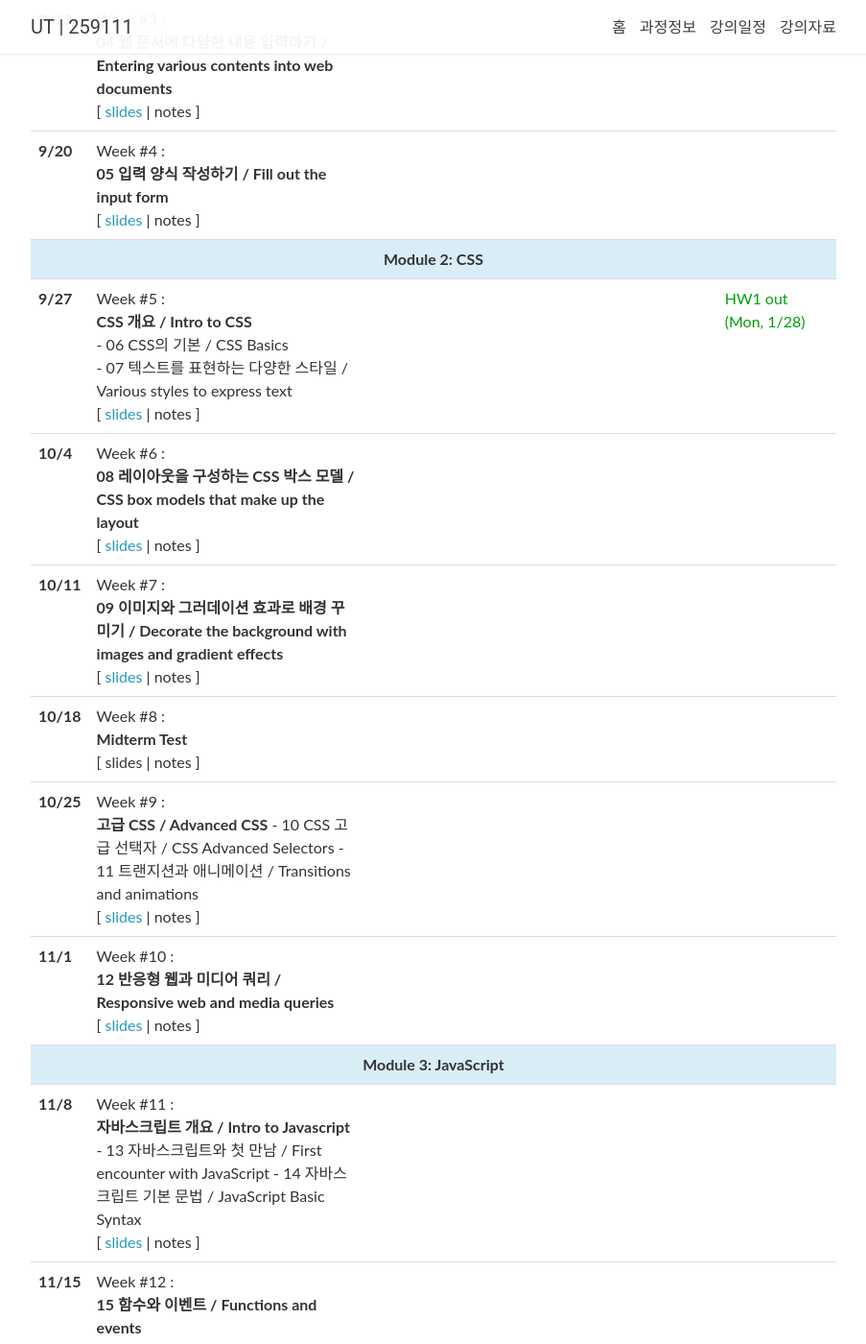
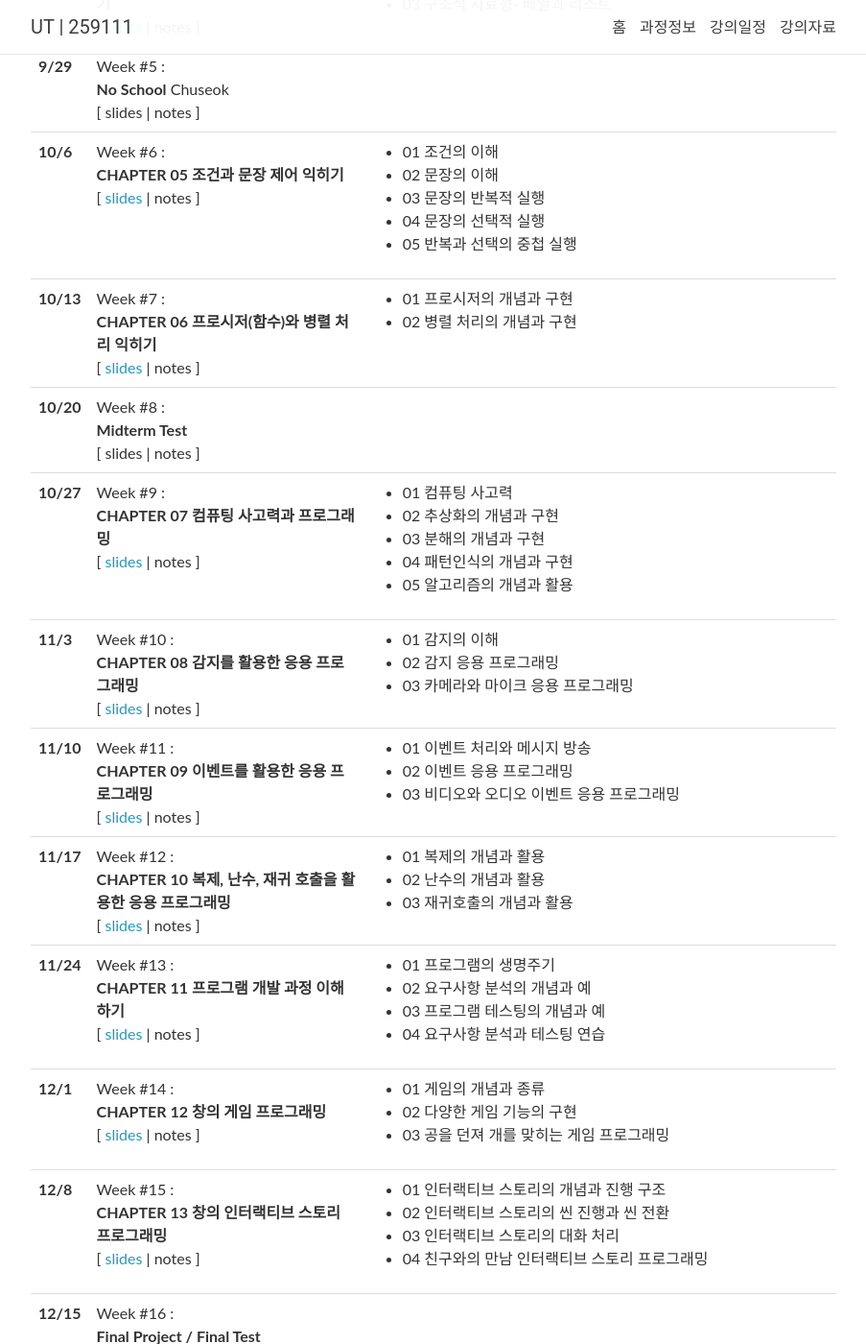
Before and after one commit to 2023-aaronkr/jnue-iss, a Jekyll site: the page built from _pages/lectures.md, in a window 1280 px wide and 1400 px high, scrolled down 625 px. Shown: the whole window at 96% size, without its empty margins (188-1091 px from the left). Built offline with Jekyll 4.4.1, drawn with Linux system fonts in a browser that asks for light colours; nearby versions of some CDN libraries; comment, search, counter and statistics services are not loaded; some of the changed text lies outside the part shown.

Commit message:
Update lectures

```diff
--- a/_data/lectures.yml
+++ b/_data/lectures.yml
@@ -1,134 +1,168 @@
-- title: "Module 1: HTML"
-
-- date: 8/30
+- date: 9/1
   week: 1
   title: >
-    <strong>웹프로그래밍 개요 / Introduction to Web Programming</strong> <br />
-    - 01 웹 개발 시작하기, 프로그램 설치 / Start web development, program installation <br />
-    - 02 웹 개발 환경 만들기 / Creating a web development environment
+    <strong>CHAPTER 01 소프트웨어와 스크래치</strong>
   slides: "https://drive.google.com/file/d/1szM2TsiL8tNYU-MlyTv4vxiFWRitZ_NS"
   readings:
+    - 01 소프트웨어
+    - 02 프로그램과 프로그래밍 언어
+    - 03 스크래치의 특징과 실행
   logistics:
 
-- date: 9/6
+- date: 9/8
   week: 2
   title: >
-    <strong>HTML 개요 / Intro to HTML</strong> <br />
-    - 03 HTML 기본 문서 만들기 / Creating HTML Basic Documents
+    <strong>CHAPTER 02 블록 사용법 익히기</strong>
   slides: "https://drive.google.com/file/d/1szM2TsiL8tNYU-MlyTv4vxiFWRitZ_NS"
   readings:
+    - 01 스크래치 블록의 종류와 사용법
+    - 02 스크래치 프로그래밍 전 과정
   logistics:
 
-- date: 9/13
+- date: 9/15
   week: 3
   title: >
-    <strong>04 웹 문서에 다양한 내용 입력하기 / Entering various contents into web documents</strong>
+    <strong>CHAPTER 03 스프라이트 사용법 익히기</strong>
   slides: "https://drive.google.com/open?id=1pl_IeC4N11IUMAyJnPcT_HDLHBVfB4Qx"
   readings:
+    - 01 스프라이트의 구현 방식
+    - 02 스프라이트의 동작 구현
+    - 03 스프라이트의 형태 구현
+    - 04 스프라이트의 소리 구현
+    - 05 스프라이트의 펜 활용
   logistics:
 
-- date: 9/20
+- date: 9/22
   week: 4
   title: >
-    <strong>05 입력 양식 작성하기 / Fill out the input form</strong>
+    <strong>CHAPTER 04 자료형과 연산, 변수 익히기</strong>
   slides: "https://drive.google.com/open?id=10-YQcNcpEETh8GAbrm2Oc4jFFO5J6q1B"
   readings:
+    - 01 자료형, 연산, 변수
+    - 02 지역 변수와 전역 변수
+    - 03 구조적 자료형- 배열과 리스트
   logistics:
 
-- title: "Module 2: CSS"
-
-- date: 9/27
+- date: 9/29
   week: 5
   title: >
-    <strong>CSS 개요 / Intro to CSS</strong> <br />
-    - 06 CSS의 기본 / CSS Basics <br />
-    - 07 텍스트를 표현하는 다양한 스타일 / Various styles to express text
+    <strong>No School</strong> Chuseok
+
+- date: 10/6
+  week: 6
+  title: >
+    <strong>CHAPTER 05 조건과 문장 제어 익히기</strong>
   slides: "https://drive.google.com/open?id=1CB0FIvx30B8zZYPLxirZNBxPgAR0Nj8K"
   readings:
-  logistics: >
-    <span class="event">HW1 out (Mon, 1/28)</span>
-
-- date: 10/4
-  week: 6
-  title: >
-    <strong>08 레이아웃을 구성하는 CSS 박스 모델 / CSS box models that make up the layout</strong>
-  slides: "https://drive.google.com/open?id=1CB0FIvx30B8zZYPLxirZNBxPgAR0Nj8K"
-  readings:
+    - 01 조건의 이해
+    - 02 문장의 이해
+    - 03 문장의 반복적 실행
+    - 04 문장의 선택적 실행
+    - 05 반복과 선택의 중첩 실행
   logistics:
 
-- date: 10/11
+- date: 10/13
   week: 7
   title: >
-    <strong>09 이미지와 그러데이션 효과로 배경 꾸미기 / Decorate the background with images and gradient effects</strong>
+    <strong>CHAPTER 06 프로시저(함수)와 병렬 처리 익히기</strong>
   slides: "https://drive.google.com/open?id=1m1s2SKX8cKLw-jfHFQaOksQ4ZAVtNnKU"
   readings:
+    - 01 프로시저의 개념과 구현
+    - 02 병렬 처리의 개념과 구현
   logistics:
 
-- date: 10/18
+- date: 10/20
   week: 8
   title: >
     <strong>Midterm Test</strong>
 
-- date: 10/25
+- date: 10/27
   week: 9
   title: >
-    <strong>고급 CSS / Advanced CSS</strong>
-    - 10 CSS 고급 선택자 / CSS Advanced Selectors
-    - 11 트랜지션과 애니메이션 / Transitions and animations
+    <strong>CHAPTER 07 컴퓨팅 사고력과 프로그래밍</strong>
   slides: "https://drive.google.com/open?id=1m1s2SKX8cKLw-jfHFQaOksQ4ZAVtNnKU"
   readings:
+    - 01 컴퓨팅 사고력
+    - 02 추상화의 개념과 구현
+    - 03 분해의 개념과 구현
+    - 04 패턴인식의 개념과 구현
+    - 05 알고리즘의 개념과 활용
   logistics:
 
-- date: 11/1
+- date: 11/3
   week: 10
   title: >
-    <strong>12 반응형 웹과 미디어 쿼리 / Responsive web and media queries</strong>
+    <strong>CHAPTER 08 감지를 활용한 응용 프로그래밍</strong>
   slides: "https://drive.google.com/open?id=1m1s2SKX8cKLw-jfHFQaOksQ4ZAVtNnKU"
   readings:
+    - 01 감지의 이해
+    - 02 감지 응용 프로그래밍
+    - 03 카메라와 마이크 응용 프로그래밍
   logistics:
 
-- title: "Module 3: JavaScript"
-
-- date: 11/8
+- date: 11/10
   week: 11
   title: >
-    <strong>자바스크립트 개요 / Intro to Javascript</strong> <br />
-    - 13 자바스크립트와 첫 만남 / First encounter with JavaScript
-    - 14 자바스크립트 기본 문법 / JavaScript Basic Syntax
+    <strong>CHAPTER 09 이벤트를 활용한 응용 프로그래밍</strong>
   slides: "https://drive.google.com/open?id=1m1s2SKX8cKLw-jfHFQaOksQ4ZAVtNnKU"
   readings:
+    - 01 이벤트 처리와 메시지 방송
+    - 02 이벤트 응용 프로그래밍
+    - 03 비디오와 오디오 이벤트 응용 프로그래밍
   logistics:
 
-- date: 11/15
+- date: 11/17
   week: 12
   title: >
-    <strong>15 함수와 이벤트 / Functions and events</strong>
+    <strong>CHAPTER 10 복제, 난수, 재귀 호출을 활용한 응용 프로그래밍</strong>
   slides: "https://drive.google.com/open?id=1m1s2SKX8cKLw-jfHFQaOksQ4ZAVtNnKU"
   readings:
+    - 01 복제의 개념과 활용
+    - 02 난수의 개념과 활용
+    - 03 재귀호출의 개념과 활용
   logistics:
 
-- date: 11/22
+- date: 11/24
   week: 13
   title: >
-    <strong>16 자바스크립트와 객체 / JavaScript and Objects</strong>
+    <strong>CHAPTER 11 프로그램 개발 과정 이해하기</strong>
   slides: "https://drive.google.com/open?id=1m1s2SKX8cKLw-jfHFQaOksQ4ZAVtNnKU"
   readings:
+    - 01 프로그램의 생명주기
+    - 02 요구사항 분석의 개념과 예
+    - 03 프로그램 테스팅의 개념과 예
+    - 04 요구사항 분석과 테스팅 연습
   logistics:
 
-- date: 11/29
+- date: 12/1
   week: 14
   title: >
-    <strong>17 문서 객체 모델(DOM) / Document Object Model (DOM)</strong>
+    <strong>CHAPTER 12 창의 게임 프로그래밍</strong>
   slides: "https://drive.google.com/open?id=1m1s2SKX8cKLw-jfHFQaOksQ4ZAVtNnKU"
   readings:
+    - 01 게임의 개념과 종류
+    - 02 다양한 게임 기능의 구현
+    - 03 공을 던져 개를 맞히는 게임 프로그래밍
   logistics:
 
-- date: 12/6
+- date: 12/8
   week: 15
+  title: >
+    <strong>CHAPTER 13 창의 인터랙티브 스토리 프로그래밍</strong>
+  slides: "https://drive.google.com/open?id=1m1s2SKX8cKLw-jfHFQaOksQ4ZAVtNnKU"
+  readings:
+    - 01 인터랙티브 스토리의 개념과 진행 구조
+    - 02 인터랙티브 스토리의 씬 진행과 씬 전환
+    - 03 인터랙티브 스토리의 대화 처리
+    - 04 친구와의 만남 인터랙티브 스토리 프로그래밍
+  logistics:
+
+- date: 12/15
+  week: 16
   title: >
     <strong>Final Project / Final Test</strong>
 
-- date: 12/13
-  week: 16
+- date: 12/22
+  week: 17
   title: >
     <strong>Final Grades</strong>
```
